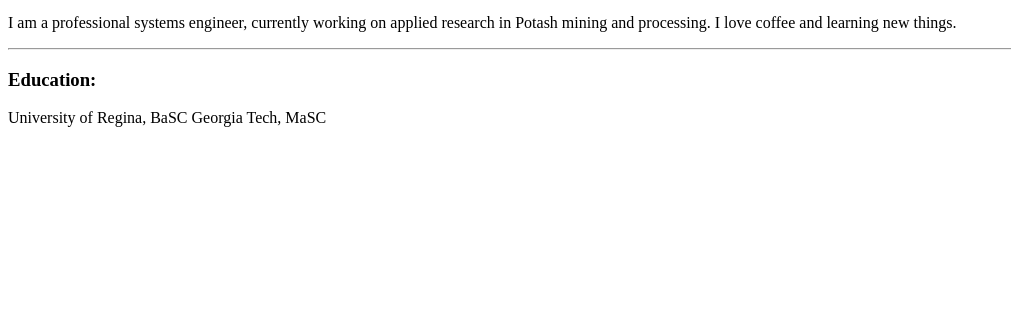
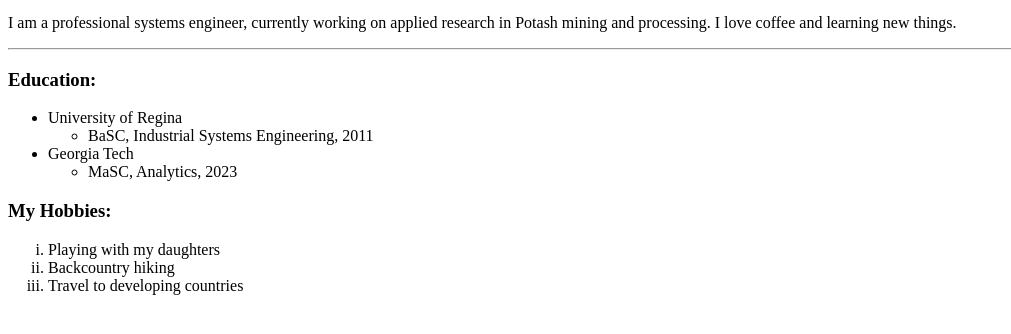
Before and after one commit to djordison/Udemy-Full-Stack-Developer-Bootcamp, a plain HTML site: page Web Development Projects/HTML - Personal Site/Index.html in a window 1280 px wide. Shown: the part 100-434 px from the top of the page, without its empty margins (0-1011 px from the left). Drawn offline with Linux system fonts and the light colour scheme.

Commit message:
Update Index.html

```diff
--- a/Web Development Projects/HTML - Personal Site/Index.html
+++ b/Web Development Projects/HTML - Personal Site/Index.html
@@ -10,11 +10,25 @@
   <h1>Dave Jordison</h1>
   <p><em>Professional Systems Engineer, problem solver</em></p>
   <p>I am a professional systems engineer, currently working on applied research
-     in Potash mining and processing. I love coffee and learning new things.</p>
+    in Potash mining and processing. I love coffee and learning new things.</p>
   <hr>
   <h3>Education:</h3>
-  <p>University of Regina, BaSC
-  Georgia Tech, MaSC</p>
+  <ul>
+    <li>University of Regina</li>
+    <ul>
+      <li>BaSC, Industrial Systems Engineering, 2011</li>
+    </ul>
+    <li>Georgia Tech</li>
+    <ul>
+      <li>MaSC, Analytics, 2023</li>
+    </ul>
+  </ul>
+  <h3>My Hobbies:</h3>
+  <ol type="i">
+    <li>Playing with my daughters</li>
+    <li>Backcountry hiking</li>
+    <li>Travel to developing countries</li>
+  </ol>
 </body>
 
 </html>
```
